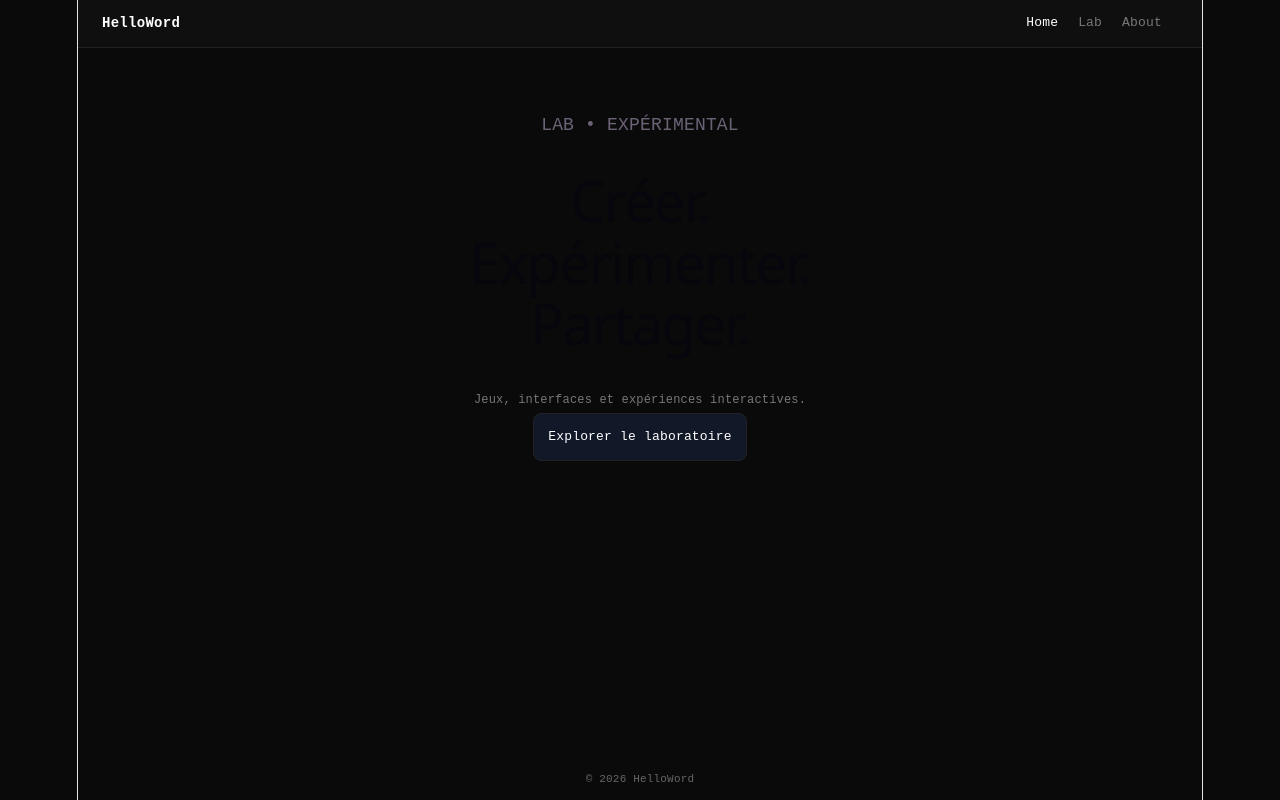
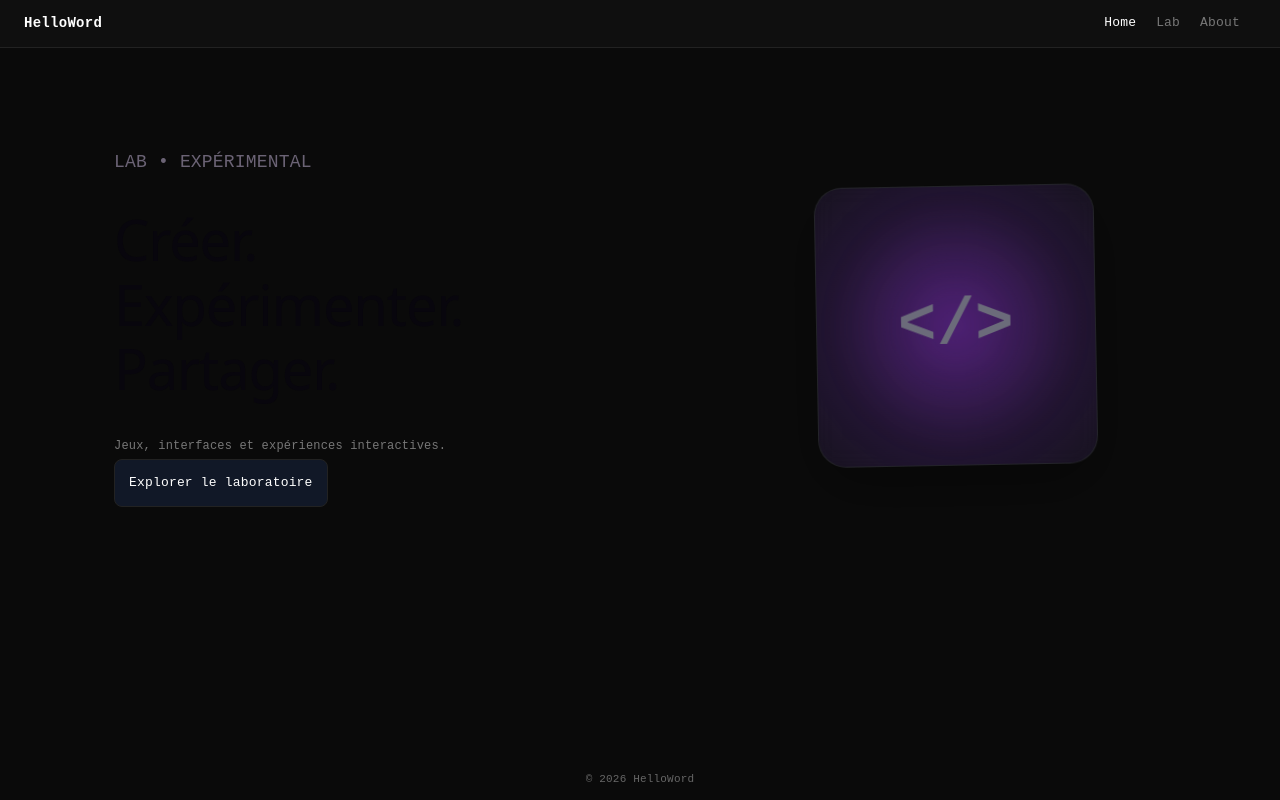
Before and after one commit to cyril0726/helloword, a Vue app in the folder frontend/: page / in a window 1280 px wide. Built offline with nearby package versions, Linux system fonts and the light colour scheme.

Commit message:
amelioration UI

```diff
--- a/frontend/src/components/hero/HeroSection.vue
+++ b/frontend/src/components/hero/HeroSection.vue
@@ -1,12 +1,15 @@
 <template>
   <section class="hero page">
+
+    <!-- Partie gauche -->
+    <div class="hero__content">
 
       <span class="eyebrow">LAB • EXPÉRIMENTAL</span>
 
       <h1>
-      Créer.<br />
-      Expérimenter.<br />
-      Partager.
+        <span>Créer.</span>
+        <span>Expérimenter.</span>
+        <span>Partager.</span>
       </h1>
 
       <p>
@@ -19,35 +22,156 @@
         </RouterLink>
       </div>
 
+    </div>
+
+    <!-- Partie droite -->
+    <div class="hero__visual">
+
+      <div class="hero-object">
+        <span class="hero-object__label">&lt;/&gt;</span>
+      </div>
+
+    </div>
+
   </section>
 </template>
 
-<script setup>
+<script setup lang="ts">
 import { RouterLink } from 'vue-router'
 </script>
 
 <style>
-.hero {
-  padding: 64px 24px;
+h1 span {
+  display: block;
 }
 
-.badge {
-  font-size: 11px;
-  color: #888;
-  display: inline-block;
-  margin-bottom: 12px;
+.hero__content h1 {
+  line-height: 1.15;
+  letter-spacing: -0.02em;
 }
 
-h1 {
-  font-size: 42px;
-  line-height: 1.1;
-  margin: 0 0 12px;
+.hero {
+  display: grid;
+  grid-template-columns: 1fr 420px;
+  align-items: center;
+  gap: 48px;
+
+  min-height: 70vh;
 }
 
-p {
-  color: #777;
-  font-size: 15px;
-  margin-bottom: 24px;
+.hero__content {
+  text-align: left;
 }
 
+.hero__visual {
+  display: flex;
+  justify-content: center;
+  align-items: center;
+}
+
+.hero-object__label {
+  position: relative;
+  z-index: 2;
+  font-size: 64px;
+  font-weight: 600;
+  color: #6b6b7a;
+}
+
+.hero-object::before {
+  content: "";
+  position: absolute;
+  inset: 20px;
+
+  border-radius: 50%;
+
+  background: radial-gradient(
+    circle,
+    rgba(170, 59, 255, 0.4),
+    transparent 70%
+  );
+
+  filter: blur(20px);
+  animation: pulse 4s ease-in-out infinite;
+}
+
+.hero-object {
+  width: 280px;
+  aspect-ratio: 1;
+
+  display: flex;
+  justify-content: center;
+  align-items: center;
+
+  position: relative;
+  overflow: hidden;
+
+  border-radius: 28px;
+
+  background: rgba(20, 20, 30, 0.6);
+  backdrop-filter: blur(12px);
+
+  border: 1px solid rgba(255, 255, 255, 0.08);
+
+  box-shadow:
+    0 20px 60px rgba(0, 0, 0, 0.4);
+
+  animation: float 6s ease-in-out infinite;
+}
+
+.hero-object::after {
+  content: "";
+  position: absolute;
+  top: -50%;
+  left: -50%;
+
+  width: 200%;
+  height: 200%;
+
+  background: radial-gradient(
+    circle,
+    rgba(170, 59, 255, 0.25),
+    transparent 60%
+  );
+
+  animation: rotateLight 10s linear infinite;
+}
+
+
+
+@keyframes float {
+
+  0% {
+    transform: translateY(0px) rotate(-2deg);
+  }
+
+  50% {
+    transform: translateY(-10px) rotate(2deg);
+  }
+
+  100% {
+    transform: translateY(0px) rotate(-2deg);
+  }
+}
+
+@keyframes pulse {
+  0%, 100% {
+    transform: scale(0.9);
+    opacity: 0.4;
+  }
+  50% {
+    transform: scale(1.1);
+    opacity: 0.8;
+  }
+}
+
+@keyframes rotateLight {
+  from {
+    transform: rotate(0deg);
+  }
+  to {
+    transform: rotate(360deg);
+  }
+}
+
+
 </style>
--- a/frontend/src/layouts/PublicLayout.vue
+++ b/frontend/src/layouts/PublicLayout.vue
@@ -3,7 +3,11 @@
     <Navbar />
 
     <main class="content">
-      <slot />
+      <RouterView v-slot="{ Component }">
+        <Transition name="page" mode="out-in">
+          <component :is="Component" />
+        </Transition>
+      </RouterView>
     </main>
 
     <Footer />
@@ -11,9 +15,11 @@
 </template>
 
 <script setup lang="ts">
+import { RouterView } from 'vue-router'
 import Navbar from '@/components/layout/Navbar.vue'
 import Footer from '@/components/layout/Footer.vue'
 </script>
+
 
 <style>
 .public-layout {
--- a/frontend/src/style.css
+++ b/frontend/src/style.css
@@ -169,15 +169,9 @@ code {
 }
 
 #app {
-  width: 1126px;
-  max-width: 100%;
-  margin: 0 auto;
-  text-align: center;
-  border-inline: 1px solid var(--border);
-  min-height: 100svh;
+  min-height: 100dvh;
   display: flex;
   flex-direction: column;
-  box-sizing: border-box;
 }
 
 #center {
@@ -306,3 +300,18 @@ code {
     border-right-color: var(--border);
   }
 }
+
+.page-enter-active,
+.page-leave-active {
+  transition: opacity 0.25s ease, transform 0.25s ease;
+}
+
+.page-enter-from {
+  opacity: 0;
+  transform: translateY(8px);
+}
+
+.page-leave-to {
+  opacity: 0;
+  transform: translateY(-8px);
+}
--- a/frontend/src/styles/global.css
+++ b/frontend/src/styles/global.css
@@ -1,5 +1,6 @@
 .page {
-  max-width: 900px;
+  max-width: 1100px;
   margin: 0 auto;
   padding: 64px 24px;
+  width: 100%;
 }
```
Lines whose indentation alone changed are shown as unchanged.
